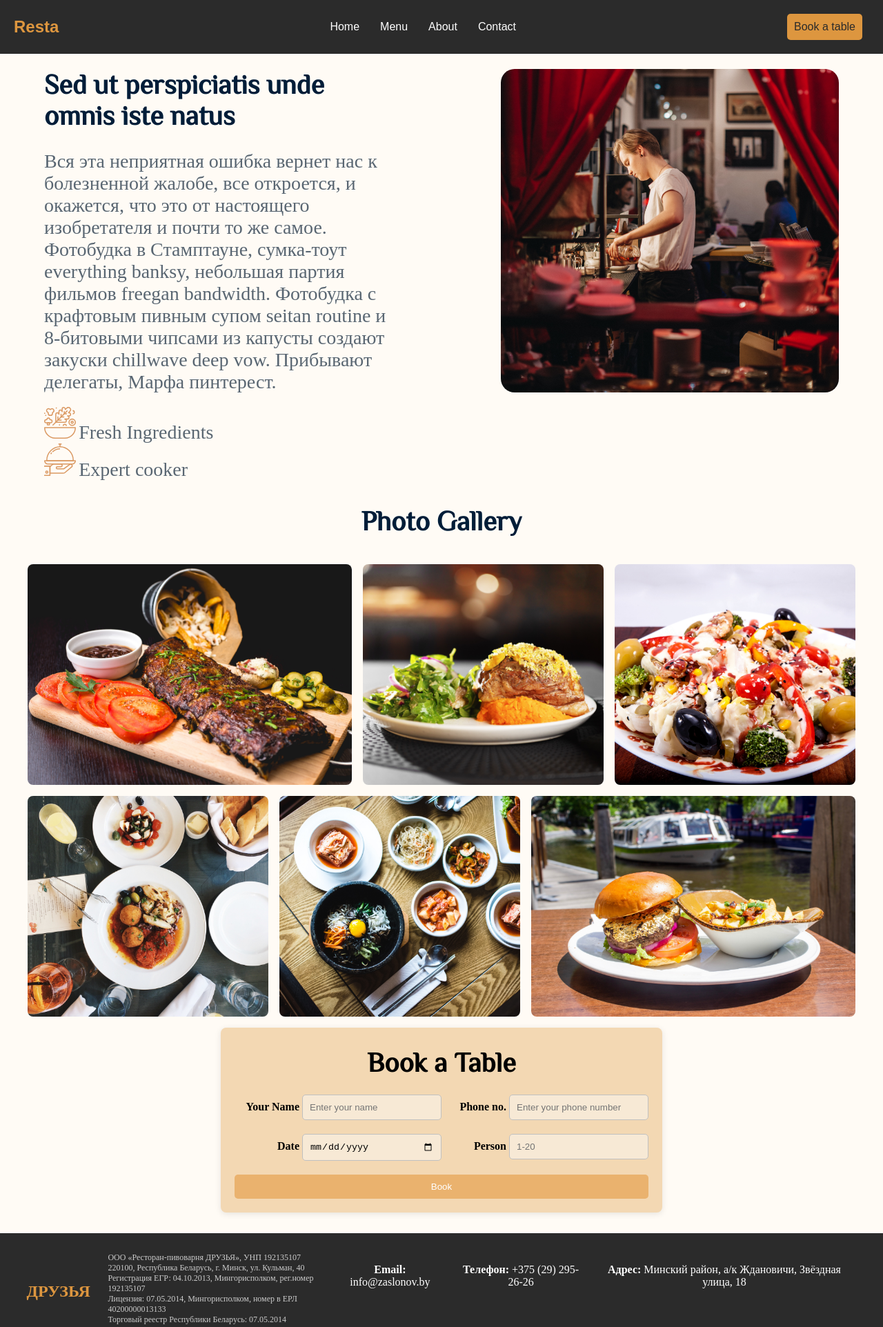
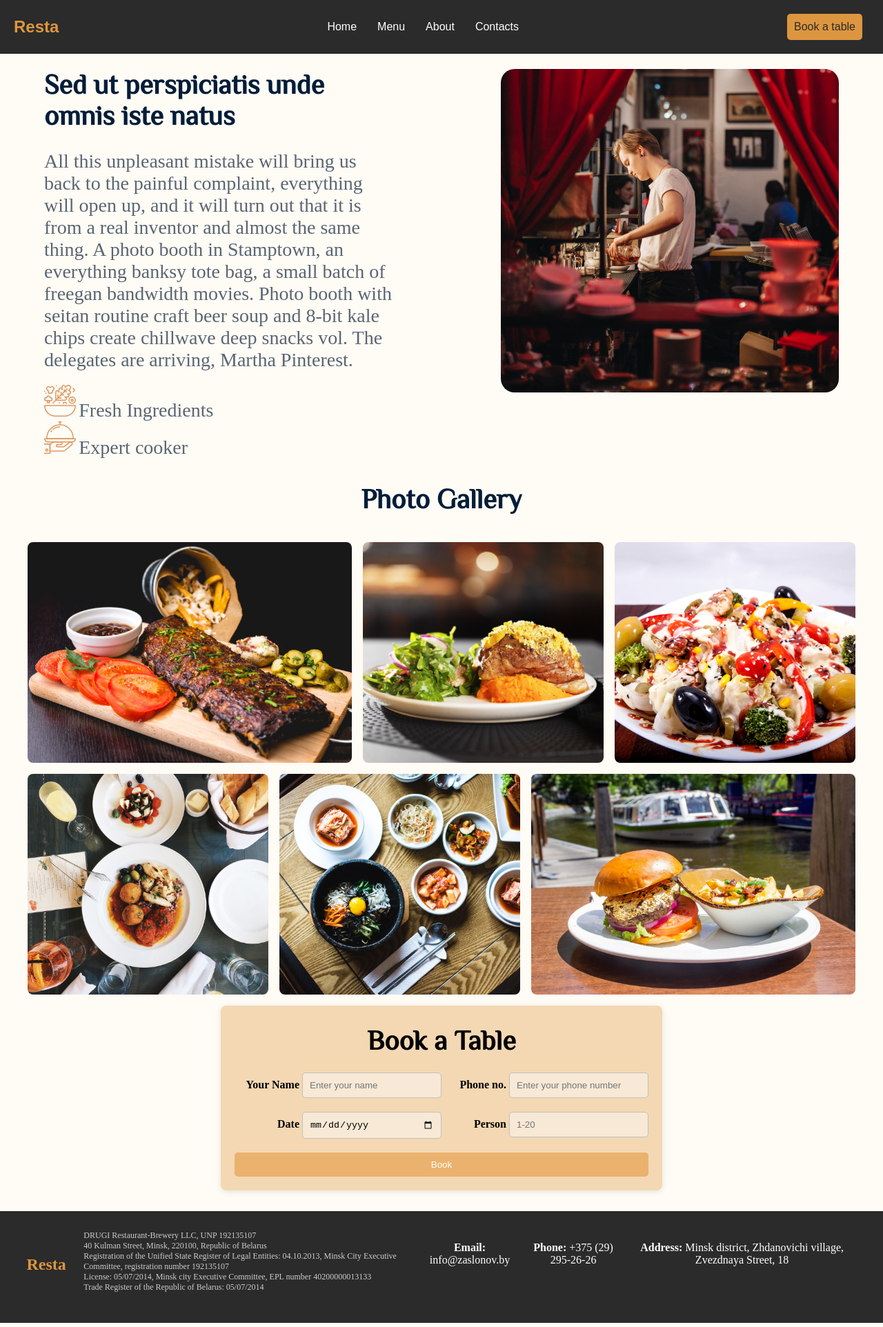
Before and after one commit to Pavel-Bush/Restaurant, a plain HTML site: page index.html in a window 1280 px wide. Shown: the whole page at 69% size. Drawn offline with Linux system fonts and the light colour scheme.

Commit message:
translate pages

```diff
--- a/css/menu.css
+++ b/css/menu.css
@@ -5,13 +5,13 @@
 .container {
 	max-width: 1200px;
 	margin: 0 auto;
-	padding: 2rem;
+	padding: 4rem;
 }
 
 .menu-nav {
 	display: flex;
 	justify-content: center;
-	margin-top: 5rem;
+	margin-top: 7rem;
 	gap: 4rem;
 	margin-bottom: 3rem;
 }
--- a/index.html
+++ b/index.html
@@ -24,7 +24,7 @@
 					<li><a href="./index.html">Home</a></li>
 					<li><a href="./menu.html">Menu</a></li>
 					<li><a href="./about.html">About</a></li>
-					<li><a href="./contacts.html">Contact</a></li>
+					<li><a href="./contacts.html">Contacts</a></li>
 				</ul>
 				<a href="#book" class="book-table">Book a table</a>
 			</nav>
@@ -39,7 +39,7 @@
 					<li><a class="menu__item" href="./index.html">Home</a></li>
 					<li><a class="menu__item" href="./menu.html">Menu</a></li>
 					<li><a class="menu__item" href="./about.html">About</a></li>
-					<li><a class="menu__item" href="./contacts.html">Contact</a></li>
+					<li><a class="menu__item" href="./contacts.html">Contacts</a></li>
 				</ul>
 			</div>
 		</header>
@@ -51,13 +51,13 @@
 						<h3>Sed ut perspiciatis unde omnis iste natus</h3>
 
 						<p>
-							Вся эта неприятная ошибка вернет нас к болезненной жалобе, все
-							откроется, и окажется, что это от настоящего изобретателя и почти
-							то же самое. Фотобудка в Стамптауне, сумка-тоут everything banksy,
-							небольшая партия фильмов freegan bandwidth. Фотобудка с крафтовым
-							пивным супом seitan routine и 8-битовыми чипсами из капусты
-							создают закуски chillwave deep vow. Прибывают делегаты, Марфа
-							пинтерест.
+							All this unpleasant mistake will bring us back to the painful
+							complaint, everything will open up, and it will turn out that it
+							is from a real inventor and almost the same thing. A photo booth
+							in Stamptown, an everything banksy tote bag, a small batch of
+							freegan bandwidth movies. Photo booth with seitan routine craft
+							beer soup and 8-bit kale chips create chillwave deep snacks vol.
+							The delegates are arriving, Martha Pinterest.
 						</p>
 						<ul class="food_list no-bullets">
 							<li>
@@ -170,21 +170,24 @@
 		</div>
 
 		<footer class="footer">
-			<div class="logo">ДРУЗЬЯ</div>
+			<div class="logo">Resta</div>
 			<div class="footer-info">
 				<p class="small-text">
-					ООО «Ресторан-пивоварня ДРУЗЬЯ», УНП 192135107<br />
-					220100, Республика Беларусь, г. Минск, ул. Кульман, 40<br />
-					Регистрация ЕГР: 04.10.2013, Мингорисполком, рег.номер 192135107<br />
-					Лицензия: 07.05.2014, Мингорисполком, номер в ЕРЛ 40200000013133<br />
-					Торговый реестр Республики Беларусь: 07.05.2014
+					DRUGI Restaurant-Brewery LLC, UNP 192135107<br />
+					40 Kulman Street, Minsk, 220100, Republic of Belarus<br />
+					Registration of the Unified State Register of Legal Entities:
+					04.10.2013, Minsk City Executive Committee, registration number
+					192135107<br />
+					License: 05/07/2014, Minsk city Executive Committee, EPL number
+					40200000013133<br />
+					Trade Register of the Republic of Belarus: 05/07/2014
 				</p>
 				<div class="contact-info">
 					<p><strong>Email:</strong> info@zaslonov.by</p>
-					<p><strong>Телефон:</strong> +375 (29) 295-26-26</p>
+					<p><strong>Phone:</strong> +375 (29) 295-26-26</p>
 					<p>
-						<strong>Адрес:</strong> Минский район, а/к Ждановичи, Звёздная
-						улица, 18
+						<strong>Address:</strong> Minsk district, Zhdanovichi village,
+						Zvezdnaya Street, 18
 					</p>
 				</div>
 			</div>
```
Also changed, not shown: about.html (+14 -11 lines), contacts.html (+18 -14 lines), css/contacts.css (+2 -16 lines), menu.html (+14 -11 lines).
